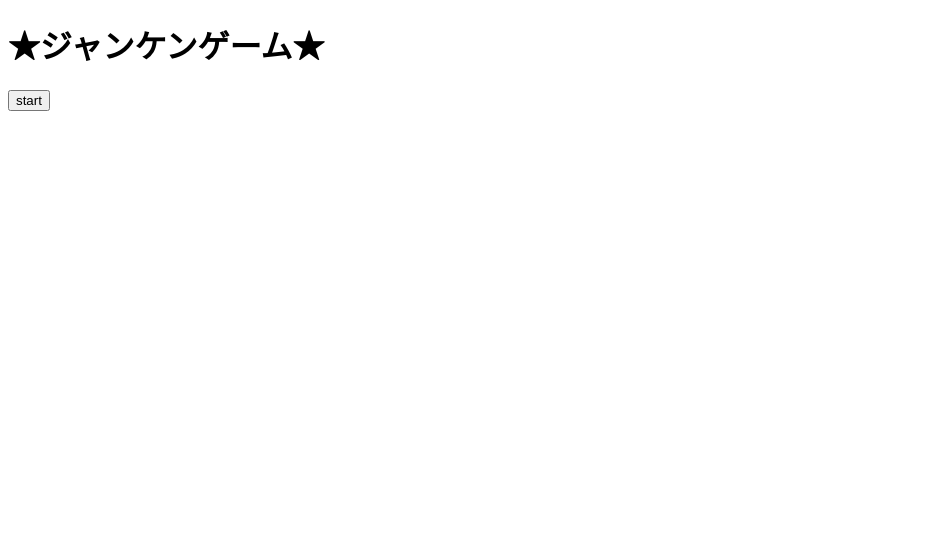
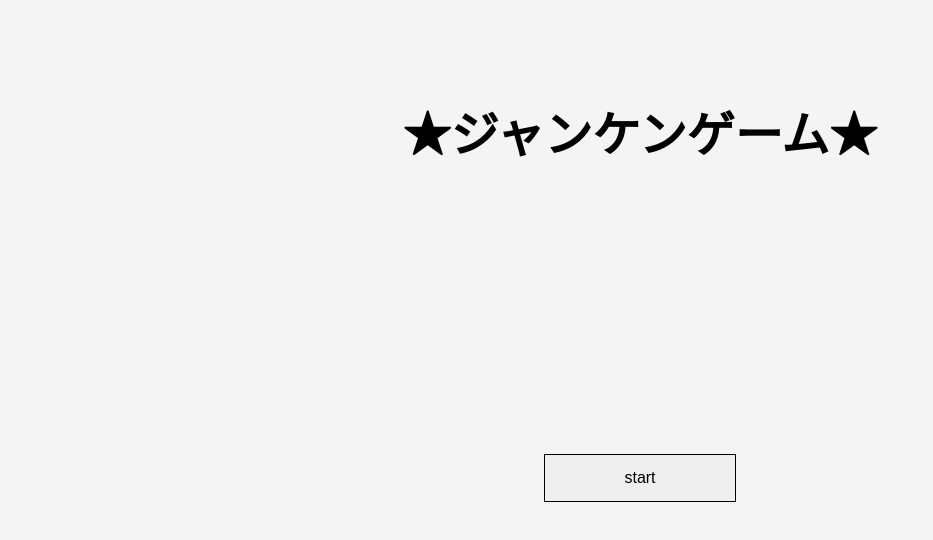
Before and after one commit to CA01971164/janken, a Next.js app: page / in a window 1280 px wide. Shown: the top 540 px of the page, without its empty margins (0-933 px from the left). Built offline with nearby package versions, Linux system fonts and the light colour scheme.

Commit message:
add global.css

```diff
--- a/src/app/globals.css
+++ b/src/app/globals.css
@@ -1,33 +1,26 @@
-@tailwind base;
-@tailwind components;
-@tailwind utilities;
-
-:root {
-  --foreground-rgb: 0, 0, 0;
-  --background-start-rgb: 214, 219, 220;
-  --background-end-rgb: 255, 255, 255;
+body {
+  display: flex;
+  flex-direction: column;
+  background-color: #f4f4f4;
+  margin: 0;
+  padding: 0;
+  justify-content: center;
+  align-items: center;
 }
 
-@media (prefers-color-scheme: dark) {
-  :root {
-    --foreground-rgb: 255, 255, 255;
-    --background-start-rgb: 0, 0, 0;
-    --background-end-rgb: 0, 0, 0;
-  }
+h1 {
+  margin-top: 2em;
+  font-size: 3em;
 }
 
-body {
-  color: rgb(var(--foreground-rgb));
-  background: linear-gradient(
-      to bottom,
-      transparent,
-      rgb(var(--background-end-rgb))
-    )
-    rgb(var(--background-start-rgb));
+button {
+  margin-top: 1em;
+  padding: 0em;
+  height: 3em;
+  width: 12em;
+  border: 1px solid black;
+  font-size: 100%;
+  text-align: center;
+  position: relative;
+  top: 15em;
 }
-
-@layer utilities {
-  .text-balance {
-    text-wrap: balance;
-  }
-}
--- a/src/app/layout.tsx
+++ b/src/app/layout.tsx
@@ -1,6 +1,6 @@
 import type { Metadata } from "next";
 import { Inter } from "next/font/google";
-
+import "./globals.css";
 
 const inter = Inter({ subsets: ["latin"] });
 
--- a/src/app/page.tsx
+++ b/src/app/page.tsx
@@ -1,4 +1,5 @@
 import Link from "next/link";
+import "./globals.css";
 
 export default function Home() {
   return (
```
